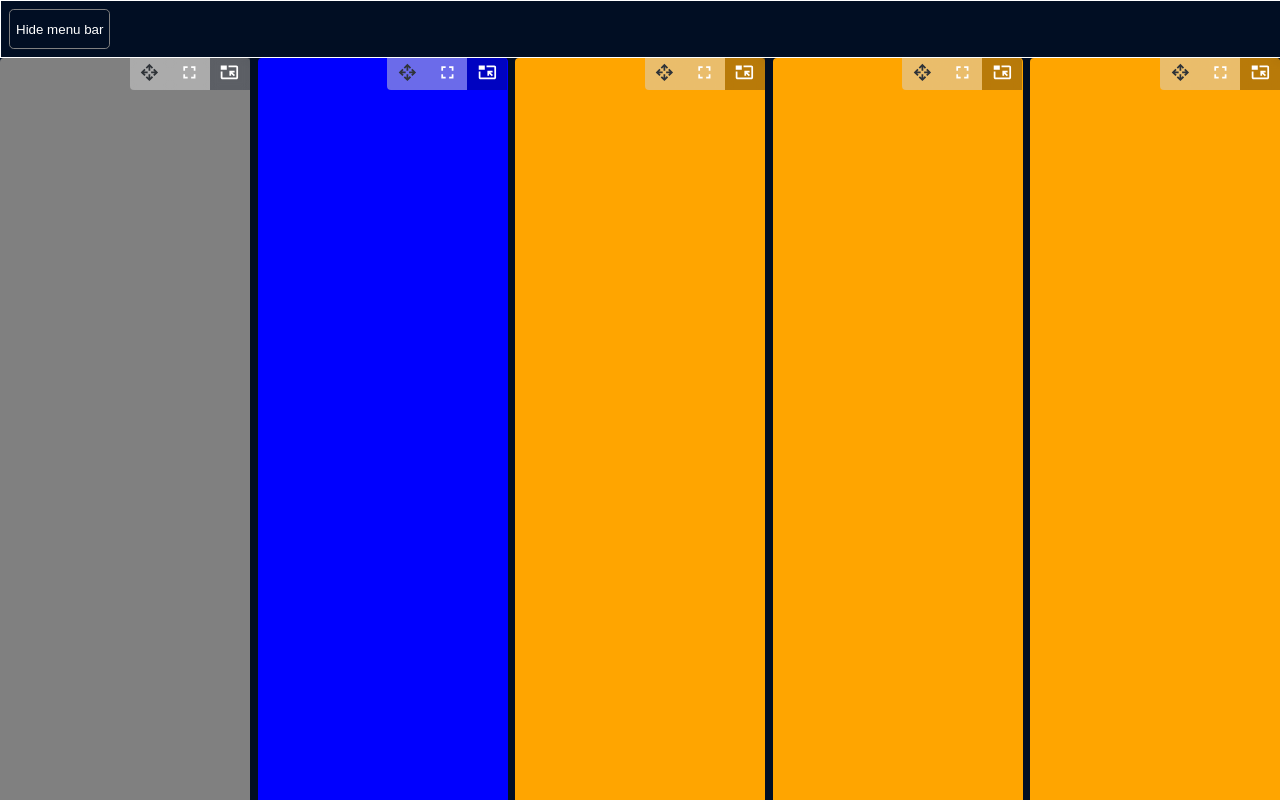
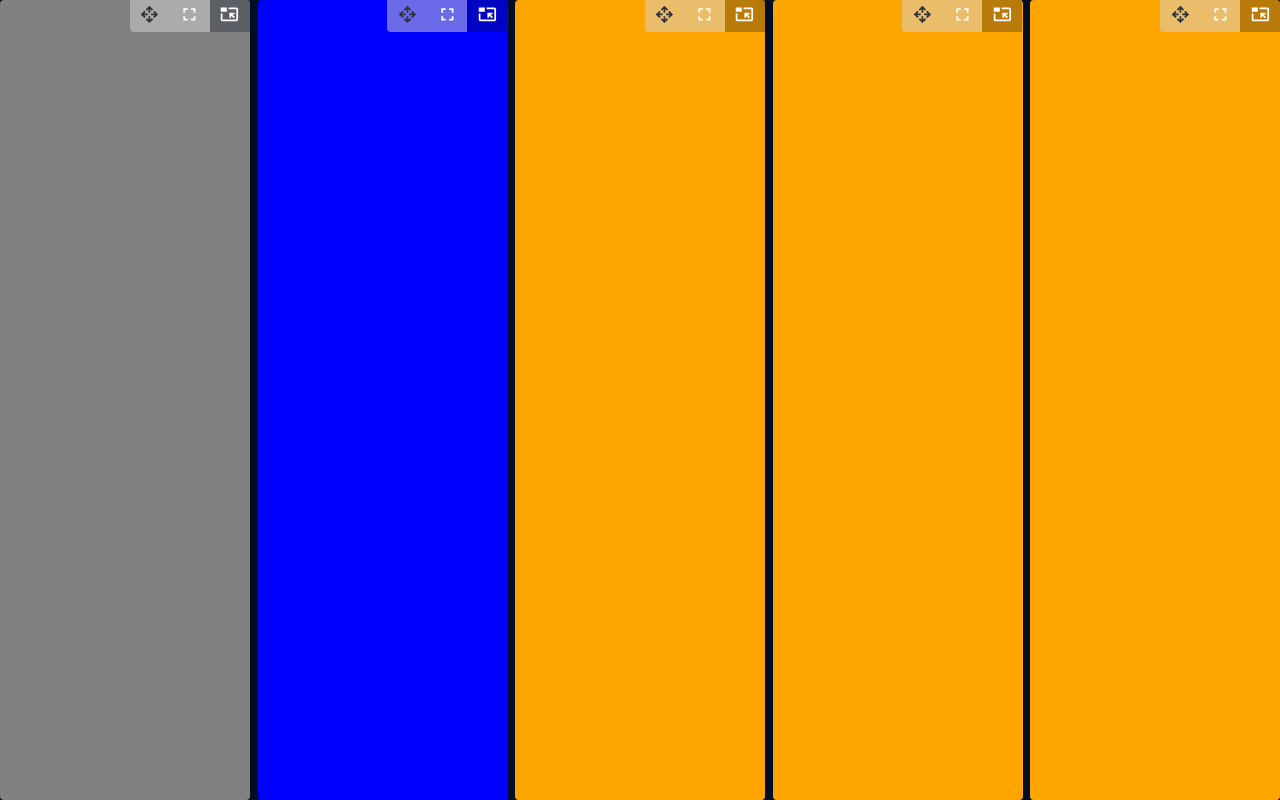
Before and after one commit to JuanGarcia0323/smart-layout, a React (Vite) app: page / in a window 1280 px wide. Built offline with nearby package versions, Linux system fonts and the light colour scheme.

Commit message:
examples on read me

```diff
--- a/src/App.tsx
+++ b/src/App.tsx
@@ -1,8 +1,5 @@
-import { useState } from "react";
 import { ComponentLayout } from "../lib/main";
 function App() {
-  const [show, setShow] = useState<boolean>(false);
-
   return (
     <div
       style={{
@@ -14,42 +11,19 @@ function App() {
     >
       <div
         style={{
-          height: "5%",
           width: "100%",
-          display: "flex",
-          padding: "0.5rem",
-          border: "1px solid white",
-        }}
-      >
-        <button
-          onClick={() => setShow(!show)}
-          style={{
-            background: "transparent",
-            border: "1px solid gray",
-            borderRadius: "0.3rem",
-            color: "white",
-            cursor: "pointer",
-          }}
-        >
-          Hide menu bar
-        </button>
-      </div>
-      <div
-        style={{
-          width: "100%",
-          height: "95%",
+          height: "100%",
           overflow: "hidden",
           display: "flex",
           gap: 8,
         }}
       >
-        <ComponentLayout id="starting-layout" hideMenuBar={false}>
+        <ComponentLayout id="starting-layout">
           <div style={{ width: "100%", height: "100%", background: "gray" }} />
           <div style={{ width: "100%", height: "100%", background: "blue" }} />
           <div
             style={{ width: "100%", height: "100%", background: "orange" }}
           />
-
           <div
             style={{ width: "100%", height: "100%", background: "orange" }}
           />
```
Also changed, not shown: ezgif.com-video-to-gif.gif (added), 1 other file (tests, documents, lock files or other folders).
